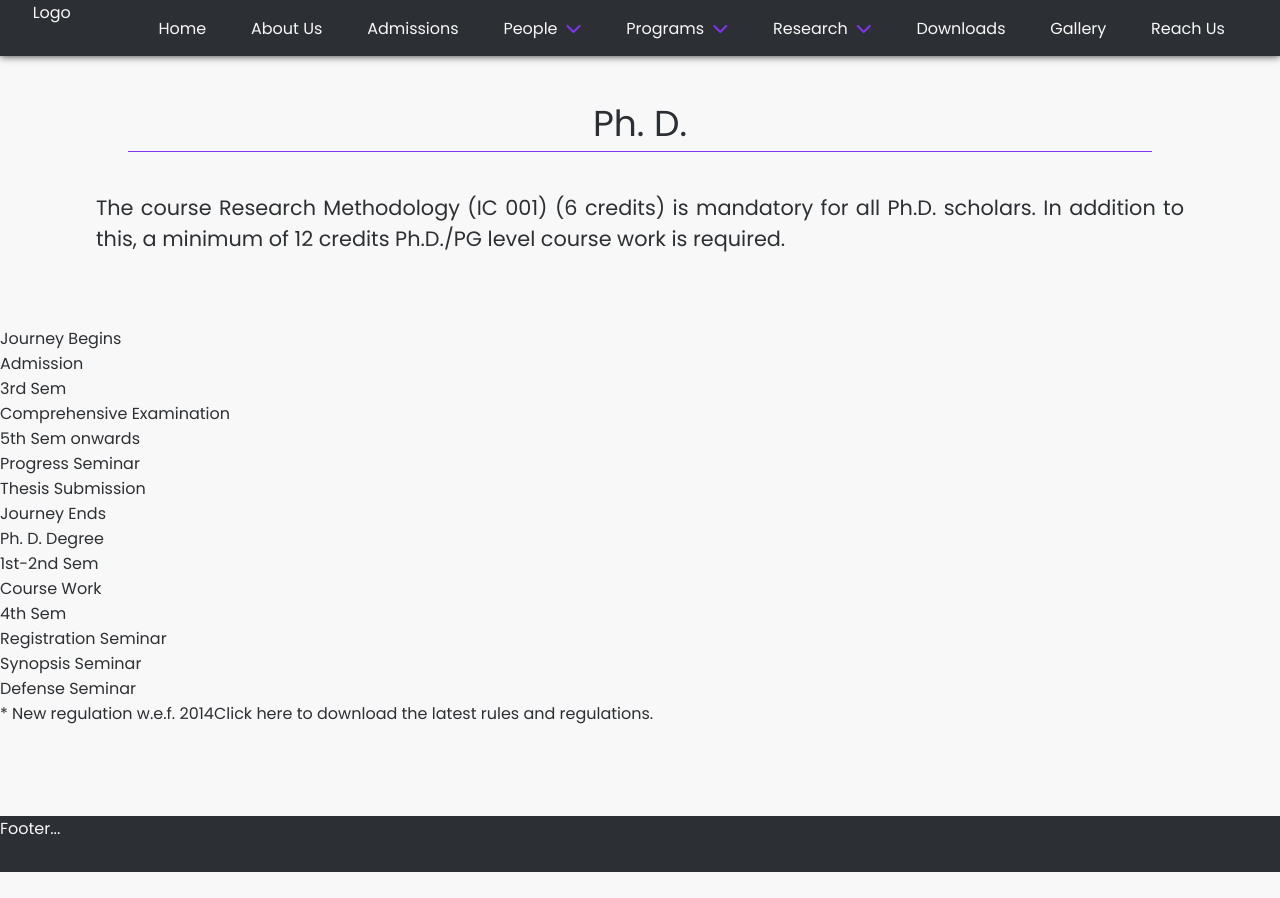
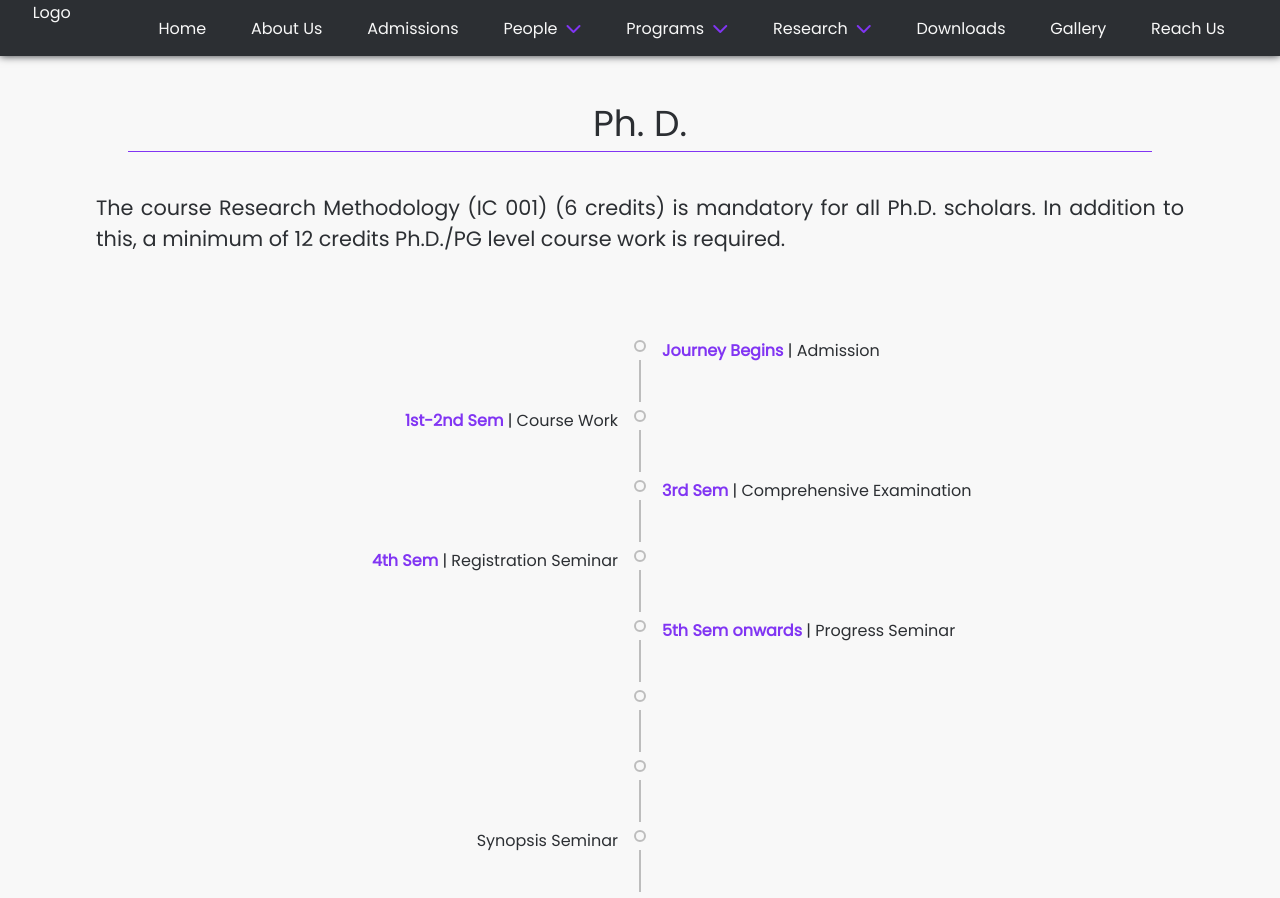
Before and after one commit to nitsphy-dev/physics21, a React (Create React App) app: page /programs/phd in a window 1280 px wide. Shown: the top 898 px of the page. Before the commit the page ends 872 px from the top, so only its background shows below. Built offline with nearby package versions, Linux system fonts and the light colour scheme.

Commit message:
PhD done

```diff
--- a/package.json
+++ b/package.json
@@ -5,6 +5,7 @@
   "dependencies": {
     "@material-ui/core": "^4.12.3",
     "@material-ui/icons": "^4.11.2",
+    "@material-ui/lab": "^4.0.0-alpha.60",
     "@testing-library/jest-dom": "^5.14.1",
     "@testing-library/react": "^11.2.7",
     "@testing-library/user-event": "^12.8.3",
--- a/src/App.css
+++ b/src/App.css
@@ -45,6 +45,11 @@ main {
 	min-height: calc(100vh - var(--navbar-height-pc) - var(--footer-height-pc));
 }
 
+.bold {
+	color: var(--theme1-100) !important;
+	font-weight: bold;
+}
+
 ::selection {
 	color: var(--theme1-100);
 	background-color: var(--theme2-100);
--- a/src/pages/Phd.jsx
+++ b/src/pages/Phd.jsx
@@ -1,5 +1,15 @@
 //* React
 import { useEffect } from 'react';
+
+//* Dependencies
+import {
+	Timeline,
+	TimelineItem,
+	TimelineSeparator,
+	TimelineConnector,
+	TimelineContent,
+	TimelineDot,
+} from '@material-ui/lab';
 
 //* CSS
 import './css/Phd.scss';
@@ -19,104 +29,108 @@ const Phd = props => {
 				Ph.D./PG level course work is required.
 			</p>
 
-			{/* TODO: Add Styles */}
-			<div className='timeline'>
-				{/* Left Labels */}
-				<div className='tl'>
-					<div className='tl-left'>
-						<div className='tl-box-left'>
-							<div className='tl-time-left'>Journey Begins</div>
-							<div className='tl-txt-time'>Admission</div>
-						</div>
-
-						<div className='tl-mt-left'></div>
-
-						<div className='tl-box-left'>
-							<div className='tl-time-left'>3rd Sem</div>
-							<div className='tl-txt-time'>Comprehensive Examination</div>
-						</div>
-
-						<div className='tl-mt-left'></div>
-
-						<div className='tl-box-left'>
-							<div className='tl-time-left'>5th Sem onwards</div>
-							<div className='tl-txt-time'>Progress Seminar</div>
-						</div>
-
-						<div className='tl-mt-left gap'></div>
-
-						<div className='tl-box-left'>
-							<div className='tl-txt'>Thesis Submission</div>
-						</div>
-
-						<div className='tl-mt-left'></div>
-
-						<div className='tl-box-left'>
-							<div className='tl-time-left'>Journey Ends</div>
-							<div className='tl-txt-time'>Ph. D. Degree</div>
-						</div>
-					</div>
-
-					{/* Timeline Line */}
-					<div className='tl-middle'>
-						<div className='tl-line'>
-							<div className='tl-circle'></div>
-							<div className='tl-circle'></div>
-							<div className='tl-circle'></div>
-							<div className='tl-circle'></div>
-							<div className='tl-circle'></div>
-							<div className='tl-circle gap'></div>
-							<div className='tl-circle'></div>
-							<div className='tl-circle'></div>
-							<div className='tl-circle'></div>
-						</div>
-					</div>
-
-					{/* Right Labels */}
-					<div className='tl-right'>
-						<div className='tl-mt-right'></div>
-
-						<div className='tl-box-right'>
-							<div className='tl-time-right'>1st-2nd Sem</div>
-							<div className='tl-txt-time'>Course Work</div>
-						</div>
-
-						<div className='tl-mt-right'></div>
-
-						<div className='tl-box-right'>
-							<div className='tl-time-right'>4th Sem</div>
-							<div className='tl-txt-time'>Registration Seminar</div>
-						</div>
-
-						<div className='tl-mt-right'></div>
-
-						<div className='tl-box-right gap'>
-							<div className='tl-txt'>Synopsis Seminar</div>
-						</div>
-
-						<div className='tl-mt-right'></div>
-
-						<div className='tl-box-right'>
-							<div className='tl-txt'>Defense Seminar</div>
-						</div>
-
-						<div className='tl-mt-right'></div>
-					</div>
-				</div>
-			</div>
+			<Timeline align='alternate'>
+				<TimelineItem>
+					<TimelineSeparator>
+						<TimelineDot variant='outlined' />
+						<TimelineConnector />
+					</TimelineSeparator>
+					<TimelineContent>
+						<span className='bold'>Journey Begins</span> | Admission
+					</TimelineContent>
+				</TimelineItem>
+				<TimelineItem>
+					<TimelineSeparator>
+						<TimelineDot variant='outlined' />
+						<TimelineConnector />
+					</TimelineSeparator>
+					<TimelineContent>
+						<span className='bold'>1st-2nd Sem</span> | Course Work
+					</TimelineContent>
+				</TimelineItem>
+				<TimelineItem>
+					<TimelineSeparator>
+						<TimelineDot variant='outlined' />
+						<TimelineConnector />
+					</TimelineSeparator>
+					<TimelineContent>
+						<span className='bold'>3rd Sem</span> | Comprehensive Examination
+					</TimelineContent>
+				</TimelineItem>
+				<TimelineItem>
+					<TimelineSeparator>
+						<TimelineDot variant='outlined' />
+						<TimelineConnector />
+					</TimelineSeparator>
+					<TimelineContent>
+						<span className='bold'>4th Sem</span> | Registration Seminar
+					</TimelineContent>
+				</TimelineItem>
+				<TimelineItem>
+					<TimelineSeparator>
+						<TimelineDot variant='outlined' />
+						<TimelineConnector />
+					</TimelineSeparator>
+					<TimelineContent>
+						<span className='bold'>5th Sem onwards</span> | Progress Seminar
+					</TimelineContent>
+				</TimelineItem>
+				<TimelineItem>
+					<TimelineSeparator>
+						<TimelineDot variant='outlined' />
+						<TimelineConnector />
+					</TimelineSeparator>
+					<TimelineContent></TimelineContent>
+				</TimelineItem>
+				<TimelineItem>
+					<TimelineSeparator>
+						<TimelineDot variant='outlined' />
+						<TimelineConnector />
+					</TimelineSeparator>
+					<TimelineContent></TimelineContent>
+				</TimelineItem>
+				<TimelineItem>
+					<TimelineSeparator>
+						<TimelineDot variant='outlined' />
+						<TimelineConnector />
+					</TimelineSeparator>
+					<TimelineContent>Synopsis Seminar</TimelineContent>
+				</TimelineItem>
+				<TimelineItem>
+					<TimelineSeparator>
+						<TimelineDot variant='outlined' />
+						<TimelineConnector />
+					</TimelineSeparator>
+					<TimelineContent>Thesis Submission</TimelineContent>
+				</TimelineItem>
+				<TimelineItem>
+					<TimelineSeparator>
+						<TimelineDot variant='outlined' />
+						<TimelineConnector />
+					</TimelineSeparator>
+					<TimelineContent>Defense Seminar</TimelineContent>
+				</TimelineItem>
+				<TimelineItem>
+					<TimelineSeparator>
+						<TimelineDot variant='outlined' />
+					</TimelineSeparator>
+					<TimelineContent>
+						<span className='bold'>Journey Ends</span> | Ph. D. Degree
+					</TimelineContent>
+				</TimelineItem>
+			</Timeline>
 
 			<div className='download'>
-				<span>* New regulation w.e.f. 2014</span>
-				<span>
+				* New regulation w.e.f. 2014 <br />
 				Click{' '}
 				<a
 					href='http://www.nits.ac.in/admissions/PG-Admission-2014/PhD_Regulation_July_2014.pdf'
 					target='_blank'
-						rel='noreferrer'>
+					rel='noreferrer'
+					className='bold'>
 					here
 				</a>{' '}
 				to download the latest rules and regulations.
-				</span>
 			</div>
 		</main>
 	);
--- a/src/pages/css/Phd.scss
+++ b/src/pages/css/Phd.scss
@@ -17,4 +17,11 @@ main.phd {
 		text-align: justify;
 		font-size: 2.6vh;
 	}
+
+	div.download {
+		color: black;
+		margin: 2vh auto;
+		text-align: center;
+		font-weight: bolder;
+	}
 }
```
Also changed, not shown: 1 other file (tests, documents, lock files or other folders). Lines whose indentation alone changed are shown as unchanged.
